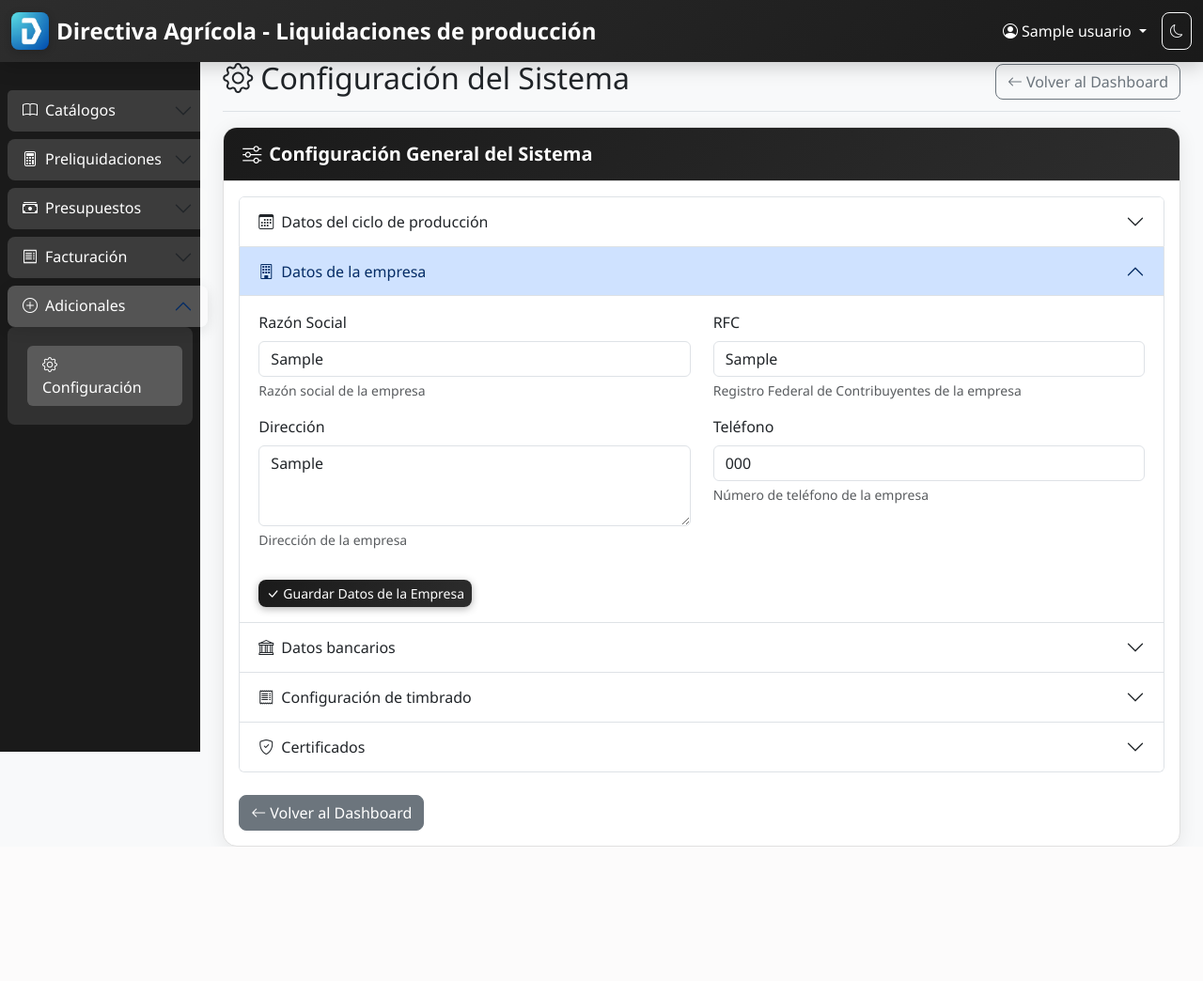
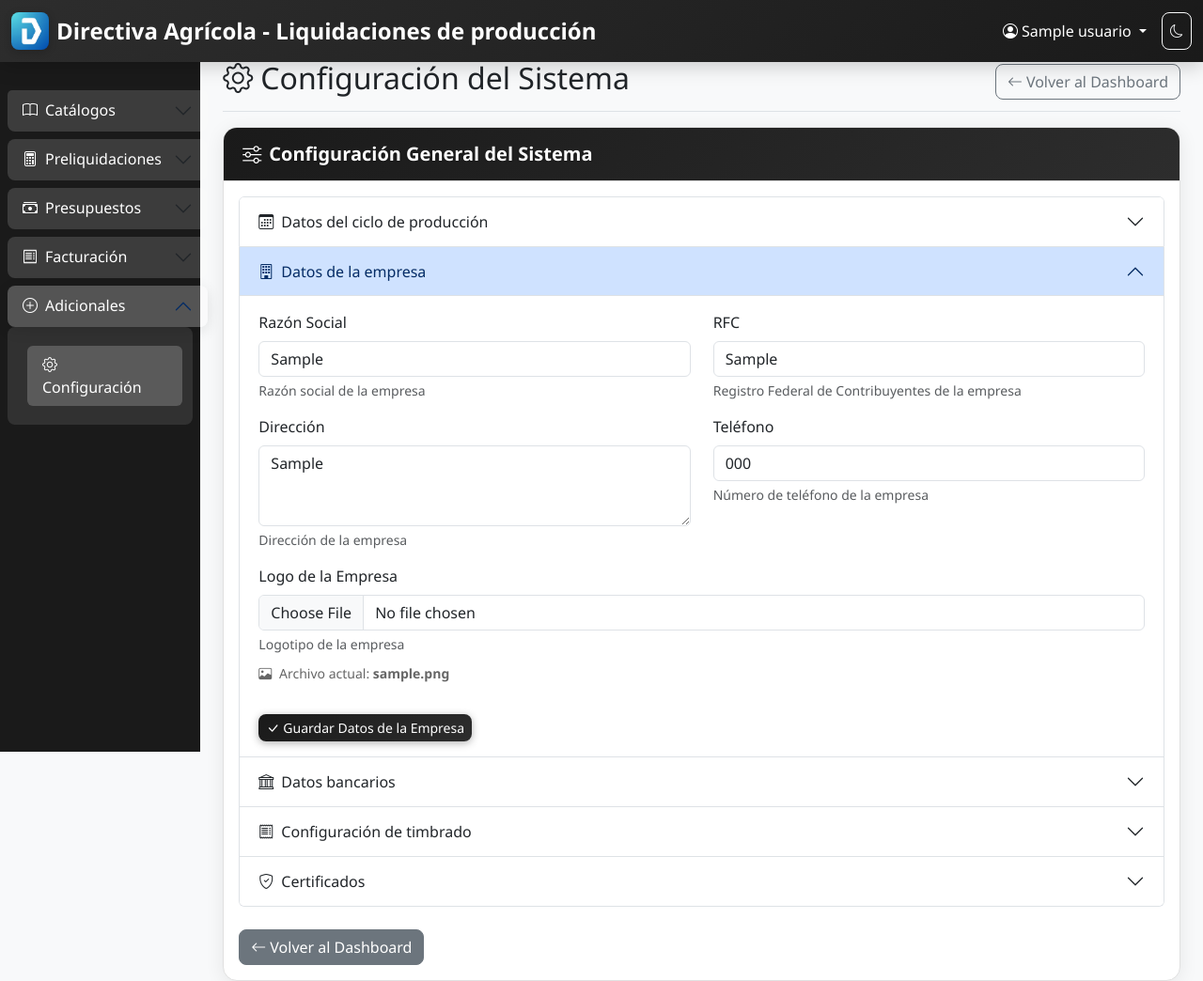
Before and after one commit to DirectivaSoftware01/DirectivaAgricola, a Django app: page /configuracion/sistema/ in a window 1280 px wide, after a click on "Datos de la empresa". Shown: the whole page at 94% size. Before the commit the page ends 901 px from the top, so only its background shows below. Run offline with Django 5.2, Linux system fonts and the light colour scheme; a user stored in the database is signed in; tables that the repository leaves empty hold one stand-in row (values such as "Sample post").

Commit message:
feat: Agregar campo logo_empresa a la configuración del sistema
- Agregar campo logo_empresa al modelo ConfiguracionSistema
- Crear migración para el nuevo campo
- Actualizar ConfiguracionSistemaForm para incluir el campo logo_empresa
- Agregar campo de archivo para logo en el template de configuración
- Actualizar JavaScript para manejar el campo logo_empresa
- Agregar template filter para mostrar nombre del archivo
- Corregir errores de sintaxis e indentación en la vista
- Agregar logs de debug para diagnosticar problema de subida de archivos

```diff
--- a/core/forms.py
+++ b/core/forms.py
@@ -873,7 +873,7 @@ class ConfiguracionSistemaForm(forms.ModelForm):
         model = ConfiguracionSistema
         fields = [
             'ciclo_actual',
-            'razon_social', 'rfc', 'direccion', 'telefono',
+            'razon_social', 'rfc', 'direccion', 'telefono', 'logo_empresa',
             'nombre_pac', 'contrato', 'usuario_pac', 'password_pac',
             'password_llave'
         ]
@@ -899,6 +899,10 @@ class ConfiguracionSistemaForm(forms.ModelForm):
                 'class': 'form-control',
                 'placeholder': 'Teléfono de la empresa',
                 'type': 'tel'
+            }),
+            'logo_empresa': forms.FileInput(attrs={
+                'class': 'form-control',
+                'accept': 'image/*'
             }),
             'nombre_pac': forms.Select(attrs={
                 'class': 'form-select'
@@ -926,6 +930,7 @@ class ConfiguracionSistemaForm(forms.ModelForm):
             'rfc': 'RFC',
             'direccion': 'Dirección',
             'telefono': 'Teléfono',
+            'logo_empresa': 'Logo de la Empresa',
             'nombre_pac': 'Nombre de PAC',
             'contrato': 'Contrato',
             'usuario_pac': 'Usuario',
@@ -938,6 +943,7 @@ class ConfiguracionSistemaForm(forms.ModelForm):
             'rfc': 'Registro Federal de Contribuyentes de la empresa',
             'direccion': 'Dirección de la empresa',
             'telefono': 'Número de teléfono de la empresa',
+            'logo_empresa': 'Logotipo de la empresa',
             'nombre_pac': 'Proveedor Autorizado de Certificación',
             'contrato': 'Número de contrato con el PAC',
             'usuario_pac': 'Usuario para el PAC',
--- /dev/null
+++ b/core/templatetags/file_utils.py
@@ -0,0 +1,11 @@
+from django import template
+import os
+
+register = template.Library()
+
+@register.filter
+def basename(value):
+    """Extrae el nombre del archivo de una ruta"""
+    if value:
+        return os.path.basename(str(value))
+    return ''
--- a/core/views.py
+++ b/core/views.py
@@ -1257,66 +1257,72 @@ class ConfiguracionSistemaView(LoginRequiredMixin, TemplateView):
                         configuracion.rfc = request.POST.get('rfc')
                     if 'direccion' in request.POST:
                         configuracion.direccion = request.POST.get('direccion')
-                    if 'telefono' in request.POST:
-                        configuracion.telefono = request.POST.get('telefono')
-
-                    if not configuracion.pk:
-                        configuracion.usuario_creacion = request.user
-                    else:
-                        configuracion.usuario_modificacion = request.user
-                    configuracion.save()
-                    messages.success(request, 'Datos de la empresa guardados correctamente.')
-
-                elif seccion == 'timbrado':
-                    if not configuracion:
-                        configuracion = ConfiguracionSistema()
-
-                    if 'nombre_pac' in request.POST:
-                        configuracion.nombre_pac = request.POST.get('nombre_pac')
-                    if 'contrato' in request.POST:
-                        configuracion.contrato = request.POST.get('contrato')
-                    if 'usuario_pac' in request.POST:
-                        configuracion.usuario_pac = request.POST.get('usuario_pac')
-                    if 'password_pac' in request.POST:
-                        configuracion.password_pac = request.POST.get('password_pac')
-
-                    if not configuracion.pk:
-                        configuracion.usuario_creacion = request.user
-                    else:
-                        configuracion.usuario_modificacion = request.user
-                    configuracion.save()
-                    messages.success(request, 'Configuración de timbrado guardada correctamente.')
-
-                elif seccion == 'certificados':
-                    if not configuracion:
-                        configuracion = ConfiguracionSistema()
-
-                    # Procesar archivos de certificado y llave
-                    if 'certificado_file' in request.FILES:
-                        certificado_file = request.FILES.get('certificado_file')
-                        # Convertir archivo a base64
-                        import base64
-                        configuracion.certificado = base64.b64encode(certificado_file.read()).decode('utf-8')
-                        # Guardar nombre del archivo original
-                        configuracion.certificado_nombre = certificado_file.name
-
-                    if 'llave_file' in request.FILES:
-                        llave_file = request.FILES.get('llave_file')
-                        # Convertir archivo a base64
-                        import base64
-                        configuracion.llave = base64.b64encode(llave_file.read()).decode('utf-8')
-                        # Guardar nombre del archivo original
-                        configuracion.llave_nombre = llave_file.name
-
-                    if 'password_llave' in request.POST:
-                        configuracion.password_llave = request.POST.get('password_llave')
-
-                    if not configuracion.pk:
-                        configuracion.usuario_creacion = request.user
-                    else:
-                        configuracion.usuario_modificacion = request.user
-                    configuracion.save()
-                    messages.success(request, 'Certificados guardados correctamente.')
+                if 'telefono' in request.POST:
+                    configuracion.telefono = request.POST.get('telefono')
+                if 'logo_empresa' in request.FILES:
+                    print(f"DEBUG: Archivo logo_empresa encontrado: {request.FILES.get('logo_empresa').name}")
+                    configuracion.logo_empresa = request.FILES.get('logo_empresa')
+                else:
+                    print("DEBUG: No se encontró logo_empresa en request.FILES")
+                    print(f"DEBUG: Archivos disponibles: {list(request.FILES.keys())}")
+
+                if not configuracion.pk:
+                    configuracion.usuario_creacion = request.user
+                else:
+                    configuracion.usuario_modificacion = request.user
+                configuracion.save()
+                messages.success(request, 'Datos de la empresa guardados correctamente.')
+
+            elif seccion == 'timbrado':
+                if not configuracion:
+                    configuracion = ConfiguracionSistema()
+
+                if 'nombre_pac' in request.POST:
+                    configuracion.nombre_pac = request.POST.get('nombre_pac')
+                if 'contrato' in request.POST:
+                    configuracion.contrato = request.POST.get('contrato')
+                if 'usuario_pac' in request.POST:
+                    configuracion.usuario_pac = request.POST.get('usuario_pac')
+                if 'password_pac' in request.POST:
+                    configuracion.password_pac = request.POST.get('password_pac')
+
+                if not configuracion.pk:
+                    configuracion.usuario_creacion = request.user
+                else:
+                    configuracion.usuario_modificacion = request.user
+                configuracion.save()
+                messages.success(request, 'Configuración de timbrado guardada correctamente.')
+
+            elif seccion == 'certificados':
+                if not configuracion:
+                    configuracion = ConfiguracionSistema()
+
+                # Procesar archivos de certificado y llave
+                if 'certificado_file' in request.FILES:
+                    certificado_file = request.FILES.get('certificado_file')
+                    # Convertir archivo a base64
+                    import base64
+                    configuracion.certificado = base64.b64encode(certificado_file.read()).decode('utf-8')
+                    # Guardar nombre del archivo original
+                    configuracion.certificado_nombre = certificado_file.name
+
+                if 'llave_file' in request.FILES:
+                    llave_file = request.FILES.get('llave_file')
+                    # Convertir archivo a base64
+                    import base64
+                    configuracion.llave = base64.b64encode(llave_file.read()).decode('utf-8')
+                    # Guardar nombre del archivo original
+                    configuracion.llave_nombre = llave_file.name
+
+                if 'password_llave' in request.POST:
+                    configuracion.password_llave = request.POST.get('password_llave')
+
+                if not configuracion.pk:
+                    configuracion.usuario_creacion = request.user
+                else:
+                    configuracion.usuario_modificacion = request.user
+                configuracion.save()
+                messages.success(request, 'Certificados guardados correctamente.')
 
                 # Si es una petición AJAX, devolver JSON
                 if request.headers.get('X-Requested-With') == 'XMLHttpRequest':
@@ -1357,6 +1363,11 @@ class ConfiguracionSistemaView(LoginRequiredMixin, TemplateView):
             messages.error(request, f'Error al guardar la configuración: {str(e)}')
 
         context = self.get_context_data()
+        # Crear el formulario con la configuración existente
+        configuracion = ConfiguracionSistema.objects.first()
+        if not configuracion:
+            configuracion = ConfiguracionSistema()
+        form = ConfiguracionSistemaForm(instance=configuracion)
         context['form'] = form
         return render(request, self.template_name, context)
 
--- a/templates/core/configuracion_sistema.html
+++ b/templates/core/configuracion_sistema.html
@@ -1,5 +1,6 @@
 {% extends 'base.html' %}
 {% load static %}
+{% load file_utils %}
 
 {% block title %}Configuración del Sistema - Directiva Agrícola{% endblock %}
 
@@ -162,6 +163,40 @@
                                                 </div>
                                             </div>
                                         </div>
+
+                                        <!-- Campo Logo de la Empresa -->
+                                        <div class="row">
+                                            <div class="col-md-12">
+                                                <div class="mb-3">
+                                                    <label for="{{ form.logo_empresa.id_for_label }}" class="form-label">
+                                                        {{ form.logo_empresa.label }}
+                                                        {% if form.logo_empresa.field.required %}<span class="text-danger">*</span>{% endif %}
+                                                    </label>
+                                                    {{ form.logo_empresa }}
+                                                    {% if form.logo_empresa.help_text %}
+                                                        <div class="form-text">{{ form.logo_empresa.help_text }}</div>
+                                                    {% endif %}
+                                                    {% if form.logo_empresa.errors %}
+                                                        <div class="text-danger">
+                                                            {% for error in form.logo_empresa.errors %}
+                                                                <small>{{ error }}</small>
+                                                            {% endfor %}
+                                                        </div>
+                                                    {% endif %}
+
+                                                    <!-- Mostrar archivo actual si existe -->
+                                                    {% if configuracion.logo_empresa %}
+                                                        <div class="mt-2">
+                                                            <small class="text-muted">
+                                                                <i class="bi bi-image me-1"></i>
+                                                                Archivo actual: <strong>{{ configuracion.logo_empresa.name|basename }}</strong>
+                                                            </small>
+                                                        </div>
+                                                    {% endif %}
+                                                </div>
+                                            </div>
+                                        </div>
+
                                         <!-- Botón Guardar para Empresa -->
                                         <div class="mt-3">
                                             <button type="button" class="btn btn-primary btn-sm" onclick="guardarSeccion('empresa')">
@@ -875,11 +910,24 @@ function guardarSeccion(seccion) {
         const rfc = document.querySelector('input[name="rfc"]');
         const direccion = document.querySelector('textarea[name="direccion"]');
         const telefono = document.querySelector('input[name="telefono"]');
+        const logoEmpresa = document.querySelector('input[name="logo_empresa"]');
+
+        console.log('DEBUG: logoEmpresa encontrado:', logoEmpresa);
+        if (logoEmpresa) {
+            console.log('DEBUG: logoEmpresa.files:', logoEmpresa.files);
+            console.log('DEBUG: logoEmpresa.files[0]:', logoEmpresa.files[0]);
+        }
 
         if (razonSocial) formData.append('razon_social', razonSocial.value);
         if (rfc) formData.append('rfc', rfc.value);
         if (direccion) formData.append('direccion', direccion.value);
         if (telefono) formData.append('telefono', telefono.value);
+        if (logoEmpresa && logoEmpresa.files[0]) {
+            console.log('DEBUG: Agregando logo_empresa al FormData');
+            formData.append('logo_empresa', logoEmpresa.files[0]);
+        } else {
+            console.log('DEBUG: No se agregó logo_empresa al FormData');
+        }
     } else if (seccion === 'certificados') {
         const certificadoFile = document.querySelector('input[name="certificado_file"]');
         const llaveFile = document.querySelector('input[name="llave_file"]');
```
Also changed, not shown: core/models.py (+8 -0 lines), core/migrations/0034_add_logo_empresa_field.py (added).
